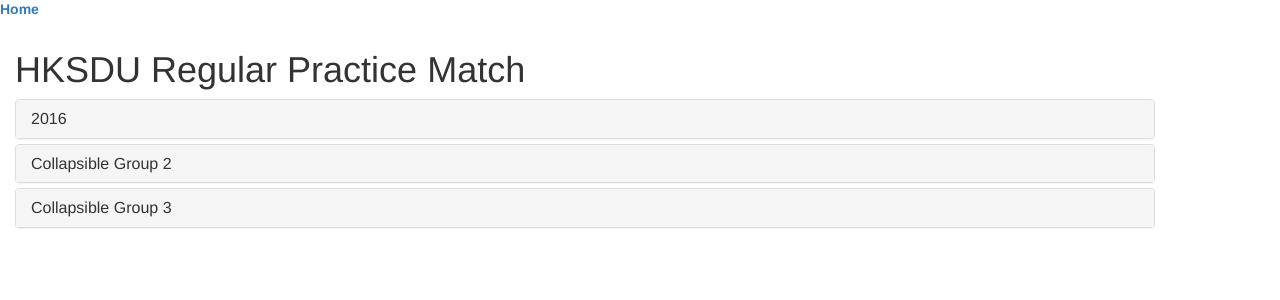
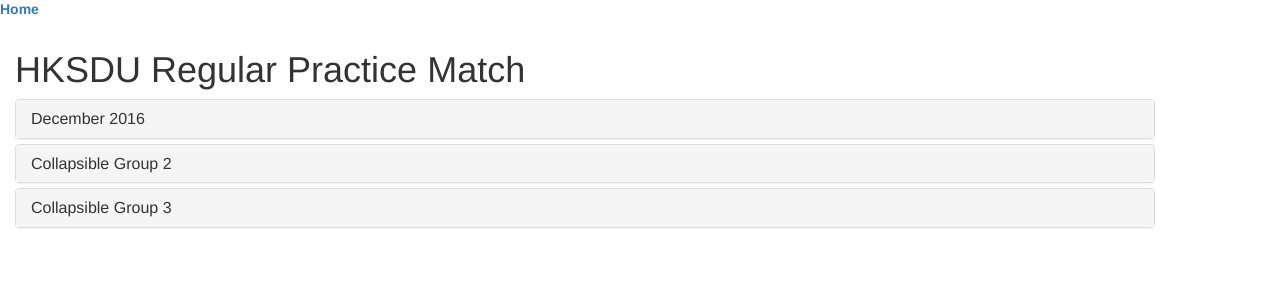
Before and after one commit to HKSDU/hksdu.github.io, a Jekyll site: the page built from index.html, in a window 1280 px wide. Shown: the top 300 px of the page. Built offline with Jekyll 4.4.1, drawn with Linux system fonts in a browser that asks for light colours.

Commit message:
Update index.html

```diff
--- a/index.html
+++ b/index.html
@@ -16,14 +16,14 @@ title: HKSDU Match Results
     <div class="panel-heading">
       <h4 class="panel-title">
         <a data-toggle="collapse" data-parent="#accordion" href="#collapse1">
-        2016</a>
+        December 2016</a>
       </h4>
     </div>
     <div id="collapse1" class="panel-collapse collapse">
       <ul class="list-group">
-        <li class="list-group-item">One</li>
-        <li class="list-group-item">Two</li>
-        <li class="list-group-item">Three</li>
+        <li class="list-group-item">20 December 2016</li>
+        <li class="list-group-item">15 December 2016</li>
+        <li class="list-group-item">13 December 2016</li>
       </ul>
     </div>
   </div>
```
